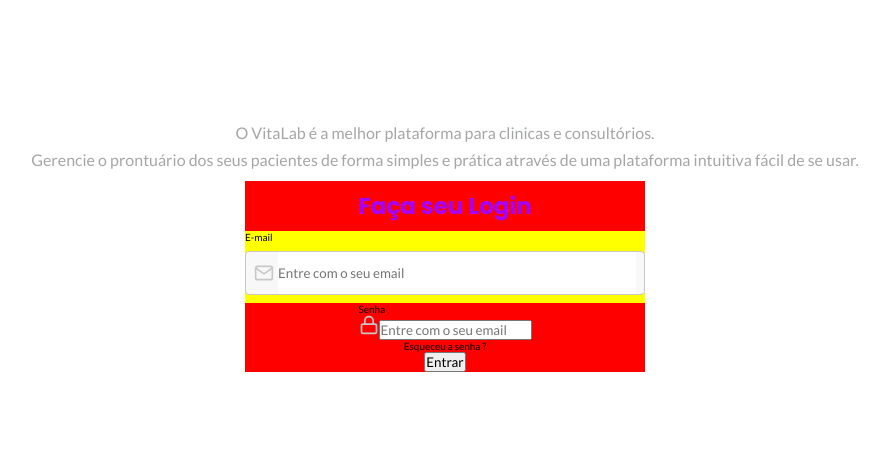
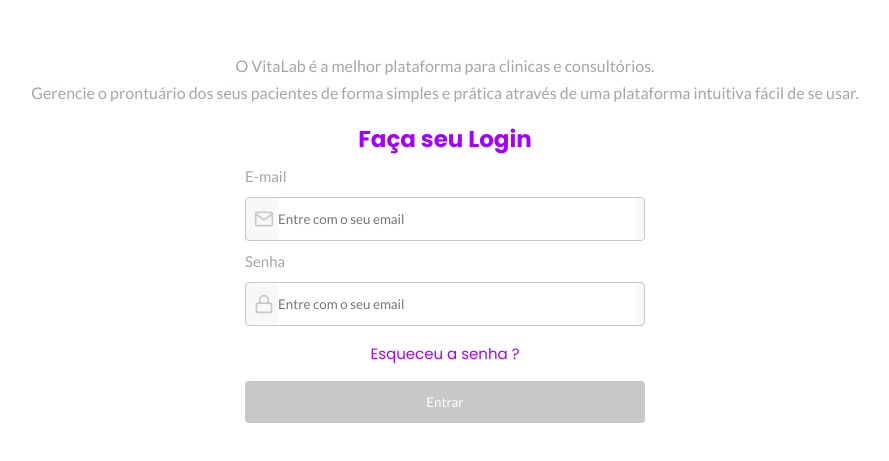
Before and after one commit to Luke0195/vitacliniclab-front, a React (Vite) app: page / in a window 1280 px wide. Shown: the part 151-612 px from the top of the page, without its empty margins (195-1084 px from the left). Built offline with nearby package versions, Linux system fonts and the light colour scheme.

Commit message:
style: finished signin page

```diff
--- /dev/null
+++ b/src/components/Form/Button/ui/button-content.tsx
@@ -0,0 +1,8 @@
+import { PropsWithChildren } from 'react'
+
+interface ComponentProps extends PropsWithChildren {}
+
+export function ButtonContent(props: ComponentProps) {
+  const { children } = props
+  return children
+}
--- /dev/null
+++ b/src/components/Form/Button/ui/button-root.tsx
@@ -0,0 +1,7 @@
+import { ButtonContent } from './button-content'
+import { ButtonWrapper } from './button-wrapper'
+
+export const ButtonRoot = {
+  ButtonContent,
+  ButtonWrapper,
+}
--- /dev/null
+++ b/src/components/Form/Button/ui/button-wrapper.tsx
@@ -0,0 +1,17 @@
+import { PropsWithChildren } from 'react'
+import * as S from './styles'
+interface ComponentProps
+  extends React.DetailedHTMLProps<
+      React.ButtonHTMLAttributes<HTMLButtonElement>,
+      HTMLButtonElement
+    >,
+    PropsWithChildren {
+  color: string
+}
+
+export function ButtonWrapper(props: ComponentProps) {
+  const { children, ...rest } = props
+  return (
+    <S.ButtonWrapperComponent {...rest}> {children}</S.ButtonWrapperComponent>
+  )
+}
--- /dev/null
+++ b/src/components/Form/Button/ui/styles.ts
@@ -0,0 +1,23 @@
+import { styled } from '@app/libs/styled-components'
+
+type ButtonProps = {
+  color: string
+}
+
+export const ButtonWrapperComponent = styled.button<ButtonProps>`
+  display: flex;
+  flex-direction: column;
+  align-items: center;
+  justify-content: center;
+  width: 100%;
+  height: 4.2rem;
+  border-radius: 0.4rem;
+  margin: 1.6rem 0;
+  border: 0;
+  background-color: ${(props) => props.color || '#ccc'};
+
+  &:disabled {
+    color: #fff;
+    background-color: #c8c8c8;
+  }
+`
--- a/src/components/Form/Input/ui/styles.ts
+++ b/src/components/Form/Input/ui/styles.ts
@@ -2,12 +2,16 @@
 
 export const InputWrapperComponent = styled.div`
   width: 100%;
-  background-color: yellow;
   display: flex;
   flex-direction: column;
 `
 
-export const InputLabelComponent = styled.label``
+export const InputLabelComponent = styled.label`
+  color: #c8c8c8;
+  font-size: 1.5rem;
+  line-height: 2.5rem;
+  color: #a4a6a5;
+`
 
 export const InputFieldComponent = styled.div`
   display: flex;
--- a/src/components/Form/index.ts
+++ b/src/components/Form/index.ts
@@ -1 +1,2 @@
 export * from './Input/ui/input-root'
+export * from './Button/ui/button-root'
--- a/src/features/signin/components/Form/index.tsx
+++ b/src/features/signin/components/Form/index.tsx
@@ -1,5 +1,5 @@
 import * as S from '../../ui/styles'
-import { InputRoot } from '@app/components/Form'
+import { ButtonRoot, InputRoot } from '@app/components/Form'
 import { FiMail, FiLock } from 'react-icons/fi'
 
 export function Form() {
@@ -18,19 +18,21 @@
             />
           </InputRoot.InputField>
         </InputRoot.InputWrapper>
-        <div>
-          <label> Senha </label>
-          <div>
-            <FiLock size={20} color="#c8c8c8" />
-            <input
+        <InputRoot.InputWrapper>
+          <InputRoot.InputLabel content="Senha" />
+          <InputRoot.InputField>
+            <InputRoot.InputIcon icon={<FiLock size={20} color="#c8c8c8" />} />
+            <InputRoot.Input
               type="email"
               name="email"
               placeholder="Entre com o seu email"
             />
-          </div>
-        </div>
+          </InputRoot.InputField>
+        </InputRoot.InputWrapper>
         <span> Esqueceu a senha ?</span>
-        <button> Entrar </button>
+        <ButtonRoot.ButtonWrapper color="#a500ff" disabled={true}>
+          Entrar
+        </ButtonRoot.ButtonWrapper>
       </form>
     </S.FormComponent>
   )
--- a/src/features/signin/ui/styles.ts
+++ b/src/features/signin/ui/styles.ts
@@ -37,9 +37,24 @@
 
   form {
     width: 40rem;
-    background-color: red;
+
     display: flex;
     flex-direction: column;
     align-items: center;
   }
+
+  span {
+    display: block;
+    margin-top: 0.8rem;
+    font-size: 1.5rem;
+    font-family: 'Poppins';
+    color: #a500ff;
+    cursor: pointer;
+    transition: all 1s ease-out;
+
+    &:hover {
+      opacity: 0.6;
+      text-decoration: underline;
+    }
+  }
 `
```
